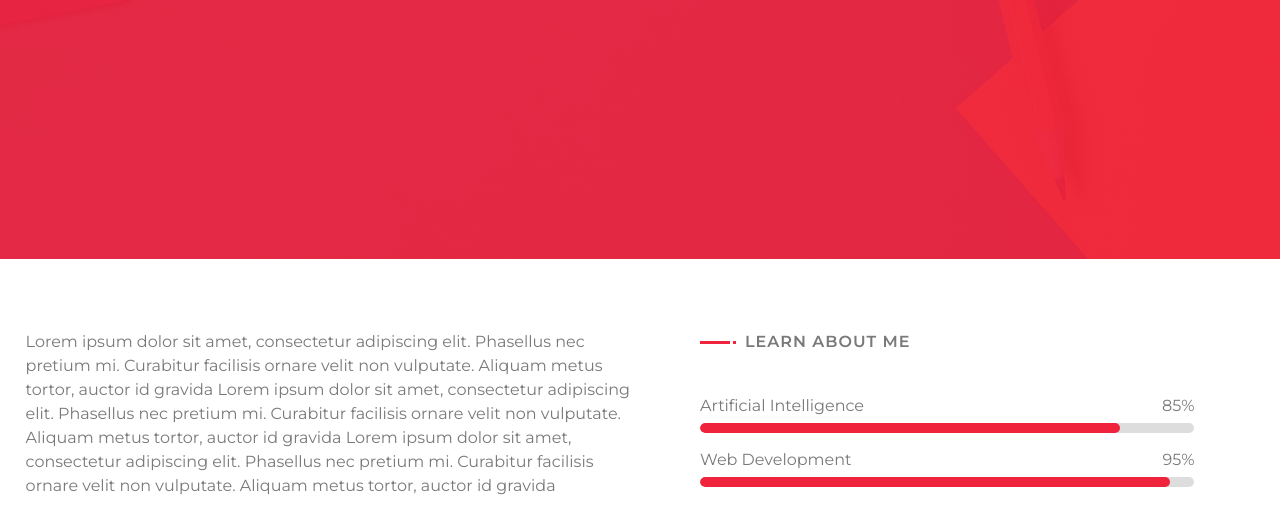
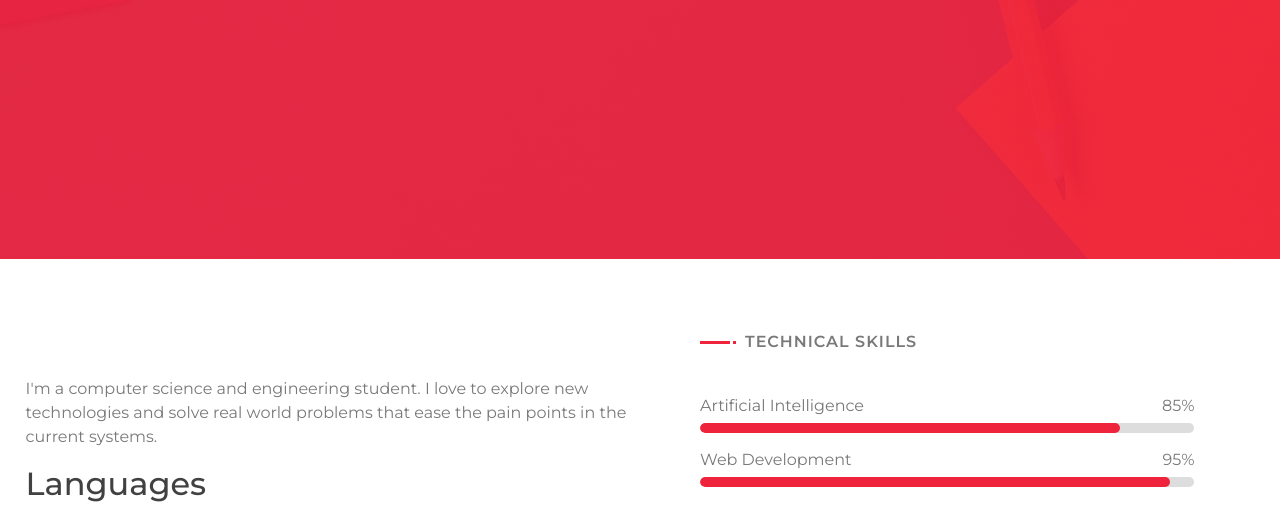
Before and after one commit to Muskan-R-S/Muskan-R-S, a plain HTML site: page index.html in a window 1280 px wide. Shown: the part 661-1167 px from the top of the page. Drawn offline with nearby package versions, Linux system fonts and the light colour scheme.

Commit message:
1st commit

```diff
--- a/index.html
+++ b/index.html
@@ -2,7 +2,7 @@
 <html lang="en">
   <head>
     <meta charset="utf-8" />
-    <title>Portfolio - Muskan Shaikh</title>
+    <title>Muskan Rizwan Shaikh</title>
     <meta content="width=device-width, initial-scale=1.0" name="viewport" />
     <meta content="Free Website Template" name="keywords" />
     <meta content="Free Website Template" name="description" />
@@ -70,7 +70,7 @@
           <div class="col-sm-12 col-md-6">
             <div class="hero-content">
               <div class="hero-text">
-                <p>I'm</p>
+                <p>Hi, my name is</p>
                 <h1>Muskan Shaikh</h1>
                 <h2></h2>
                 <div class="typed-text">Sofware Developer, Web Developer</div>
@@ -102,15 +102,8 @@
               <!-- <img src="img/about.jpg" alt="Image" /> -->
               <div class="about-text">
                 <p>
-                  Lorem ipsum dolor sit amet, consectetur adipiscing elit.
-                  Phasellus nec pretium mi. Curabitur facilisis ornare velit non
-                  vulputate. Aliquam metus tortor, auctor id gravida Lorem ipsum
-                  dolor sit amet, consectetur adipiscing elit. Phasellus nec
-                  pretium mi. Curabitur facilisis ornare velit non vulputate.
-                  Aliquam metus tortor, auctor id gravida Lorem ipsum dolor sit
-                  amet, consectetur adipiscing elit. Phasellus nec pretium mi.
-                  Curabitur facilisis ornare velit non vulputate. Aliquam metus
-                  tortor, auctor id gravida
+                  I'm a computer science and engineering student. I love to explore new technologies and solve real world problems that ease the pain points in the current systems.
+
                 </p>
 
                 <div>
@@ -149,7 +142,7 @@
           <div class="col-lg-6">
             <div class="about-content">
               <div class="section-header text-left">
-                <p>Learn About Me</p>
+                <p>Technical Skills</p>
                 <h2></h2>
               </div>
 
```
